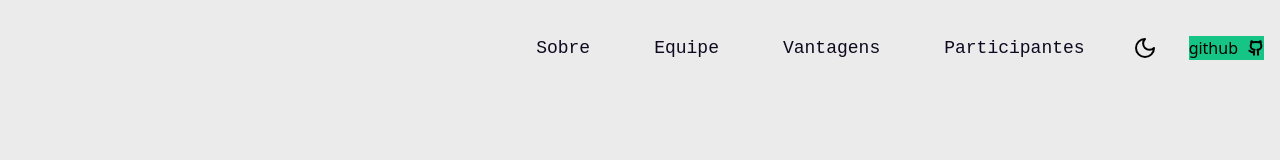
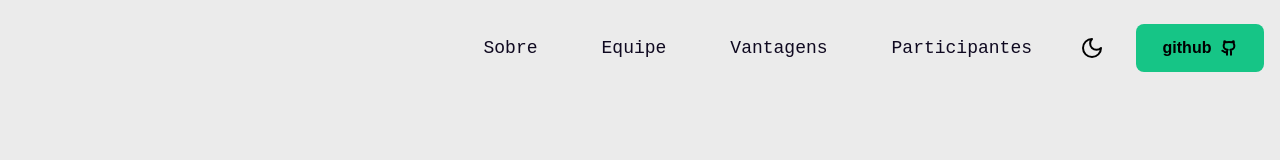
Before and after one commit to Projeto-FrontEnd-Fusion/portifolio-colaborativo-codewizard-tigerscode, a React (Vite) app: page / in a window 1280 px wide. Shown: the top 160 px of the page. Built offline with nearby package versions, Linux system fonts and the light colour scheme; a web font is replaced by a local one.

Commit message:
style: update github button styles

```diff
--- a/src/components/hero/components/git-button.jsx
+++ b/src/components/hero/components/git-button.jsx
@@ -4,7 +4,7 @@ import { LuGithub } from "react-icons/lu";
 const GitButton = ({ primary }) => {
   return (
     <button
-      className={`github-button hover:text-white ${primary ? "bg-btn-primary hover:bg-btn-secondary" : "bg-btn-secondary text-white hover:bg-btn-primary"}`}
+      className={`w-32 h-12 rounded-lg flex items-center justify-center cursor-pointer font-body-two text-[16px] font-bold github-button hover:text-white ${primary ? "bg-btn-primary hover:bg-btn-secondary" : "bg-btn-secondary text-white hover:bg-btn-primary"}`}
     >
       <a
         href="https://github.com/Projeto-FrontEnd-Fusion/portifolio-colaborativo-codewizard-tigerscode"
```
